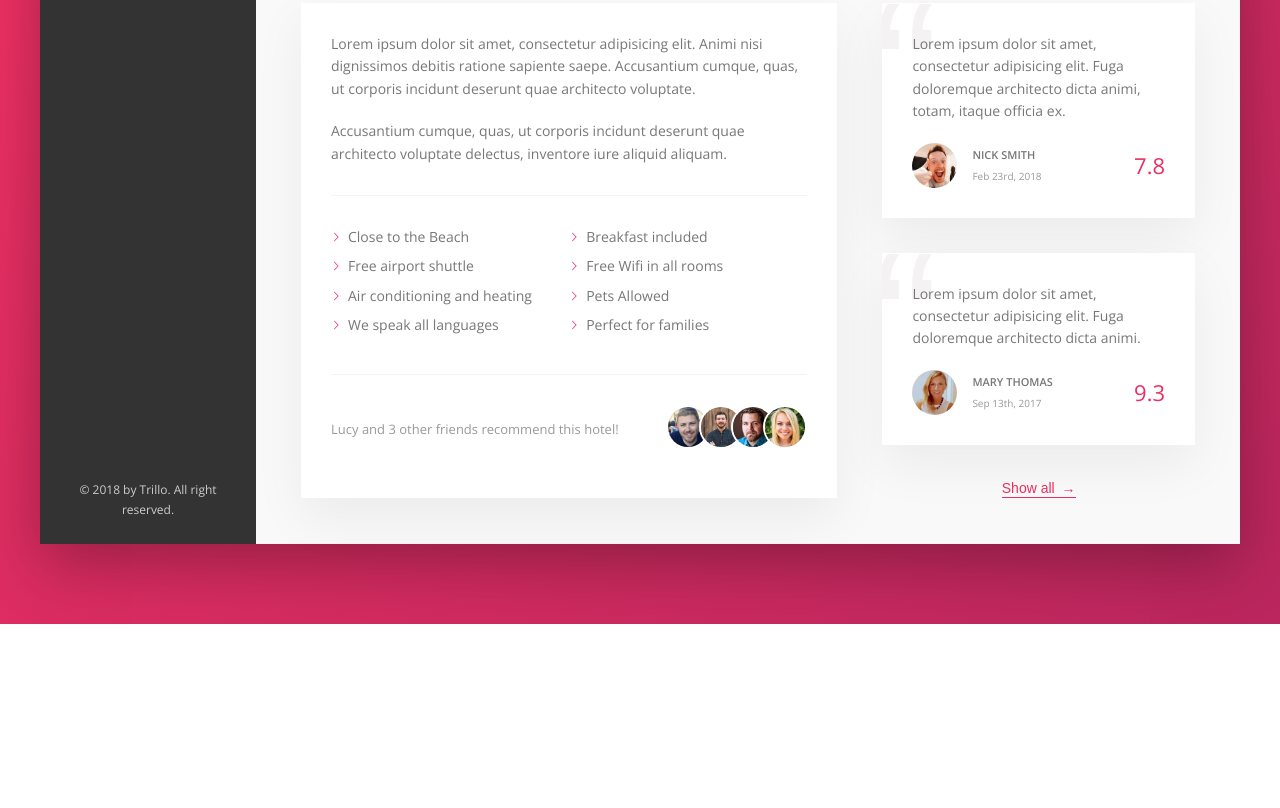
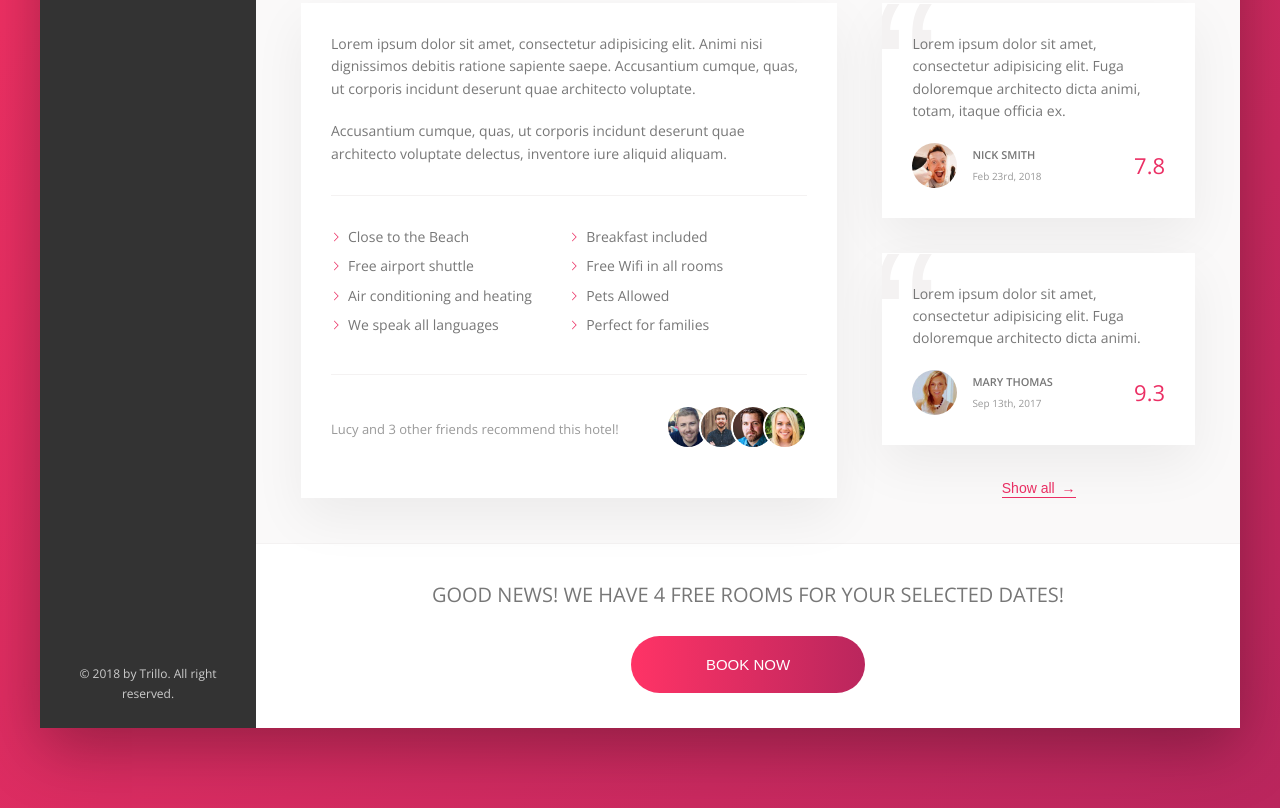
Before and after one commit to riverrz/Trillo, a website: page index.html in a window 1280 px wide. Shown: the part 644-1452 px from the top of the page. Before the commit the page ends 1268 px from the top, so only its background shows below. Drawn offline with nearby package versions, Linux system fonts and the light colour scheme.

Commit message:
Complete cta

```diff
--- a/index.html
+++ b/index.html
@@ -195,6 +195,15 @@
                             </figure>
                             <button class="btn-inline">Show all <span>&rarr;</span></button>
                         </div>
+
+
+                    </div>
+                    <div class="cta">
+                        <h2 class="cta__book-now">Good News! We have 4 free rooms for your selected dates!</h2>
+                        <button class="btn">
+                            <span class="btn__visible">Book Now</span>
+                            <span class="btn__invisible">Only 4 rooms left</span>
+                        </button>
                     </div>
                 </main>
             </div>
--- a/sass/_components.scss
+++ b/sass/_components.scss
@@ -343,7 +343,7 @@
 }
 
 //////////////////////
-/////// REVIWES
+/////// REVIEWS
 
 .review {
     background-color: #fff;
@@ -399,3 +399,67 @@
         z-index: 1;
     }
 }
+
+//////////////////////
+/////// CTA
+
+.cta {
+    padding: 3.5rem 0;
+    text-align: center;
+    &__book-now {
+        font-size: 2rem;
+        font-weight: 300;
+        margin-bottom: 2.5rem;
+        text-transform: uppercase;
+    }
+}
+
+//////////////////////
+/////// BTN
+.btn {
+    font-size: 1.5rem;
+    border:none;
+    font-weight: 300;
+    text-transform: uppercase;
+    border-radius: 100px;
+    background-image: linear-gradient(to right, var(--color-primary-light), var(--color-primary-dark));
+    color: #fff;
+    position: relative;
+    cursor: pointer;
+
+    overflow: hidden;  // This hides the invisible text
+
+    & > * {
+        display: inline-block;
+        height: 100%;
+        width: 100%;
+        transition: all .3s;
+    }
+    &__visible {
+        padding: 2rem 7.5rem;
+    }
+
+    &__invisible {
+
+        position: absolute;
+        padding: 2rem 0;
+
+        left: 0;
+        top: -100%;
+
+    }
+    &:hover {
+        background-image: linear-gradient(to left, var(--color-primary-light), var(--color-primary-dark));
+    }
+    &:hover &__visible {
+        transform: translateY(100%);
+    }
+
+    &:hover &__invisible {
+        top: 0;
+    }
+    &:focus {
+        outline: none;
+        animation: pulsate 1s infinite;
+    }
+}
```
Also changed, not shown: css/style.css.
